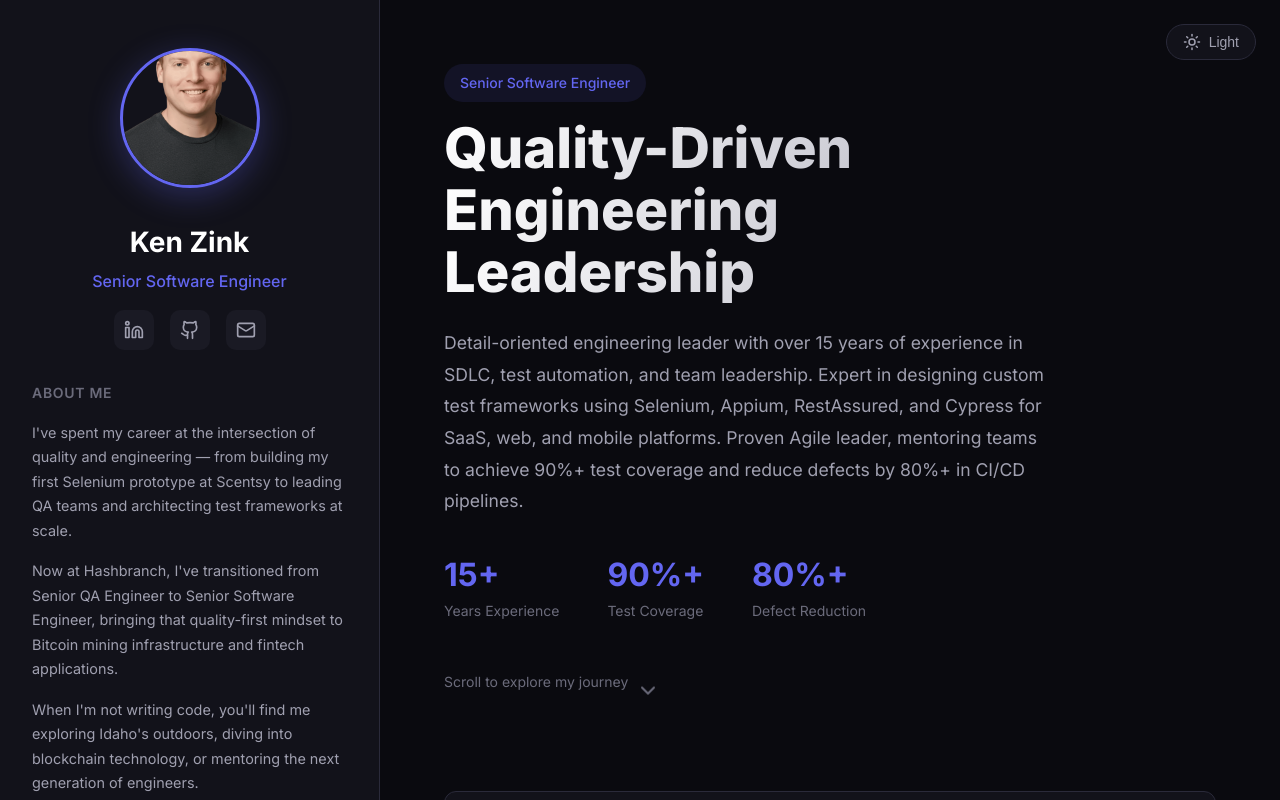
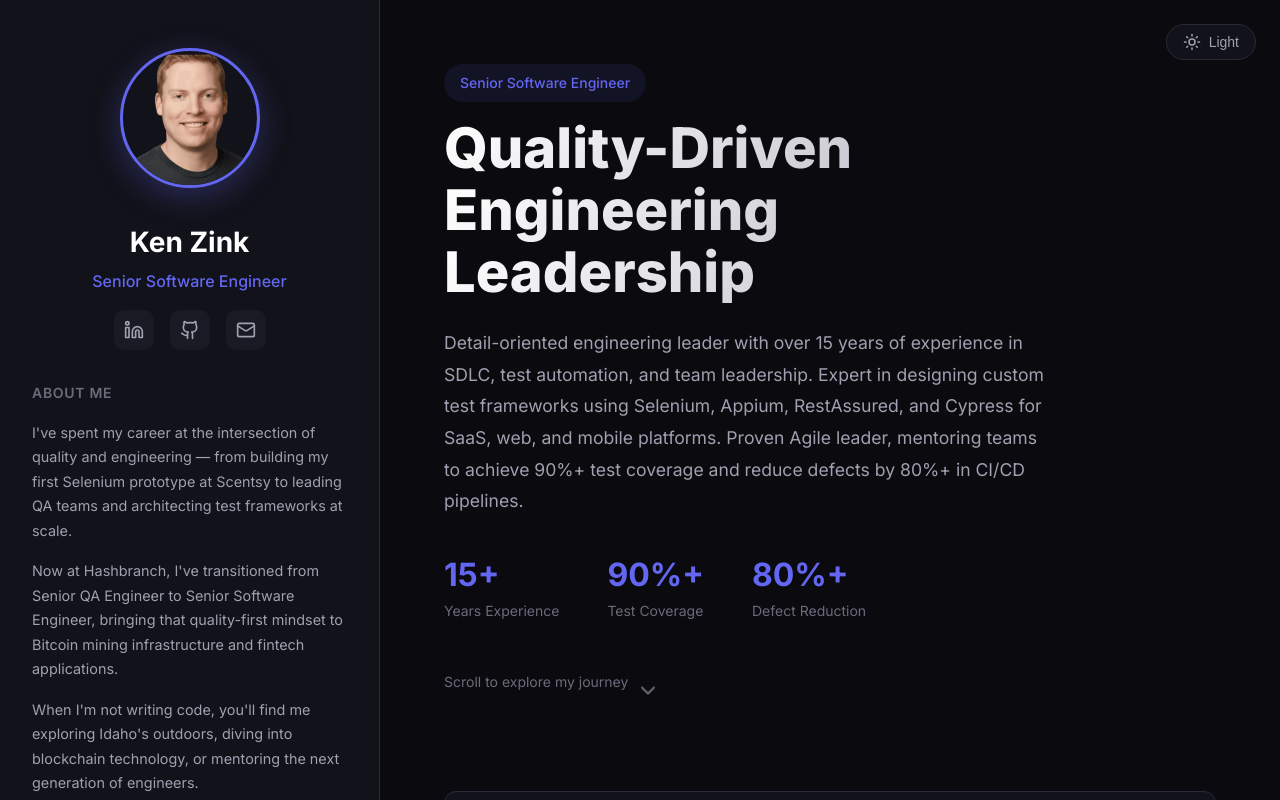
Before and after one commit to Morpheis/portfolio, a React (Vite) app: page / in a window 1280 px wide. Shown: the top 800 px of the page. Built offline with nearby package versions, Linux system fonts and the light colour scheme.

Commit message:
fix: reposition profile photo — show full hair with no bottom black bar
Scale image 1.32x and shift down 19px within the circle container.
Ensures full head/hair is visible with ~1-2px gap above hairline,
while cropping the dark background at the bottom of the photo.

```diff
--- a/src/App.css
+++ b/src/App.css
@@ -111,8 +111,8 @@ body {
   width: 100%;
   height: 100%;
   object-fit: cover;
-  transform: scale(1.28) translateY(-21px);
-  transform-origin: center top;
+  transform: scale(1.32) translateY(19px);
+  transform-origin: center center;
 }
 
 .profile-info {
```
